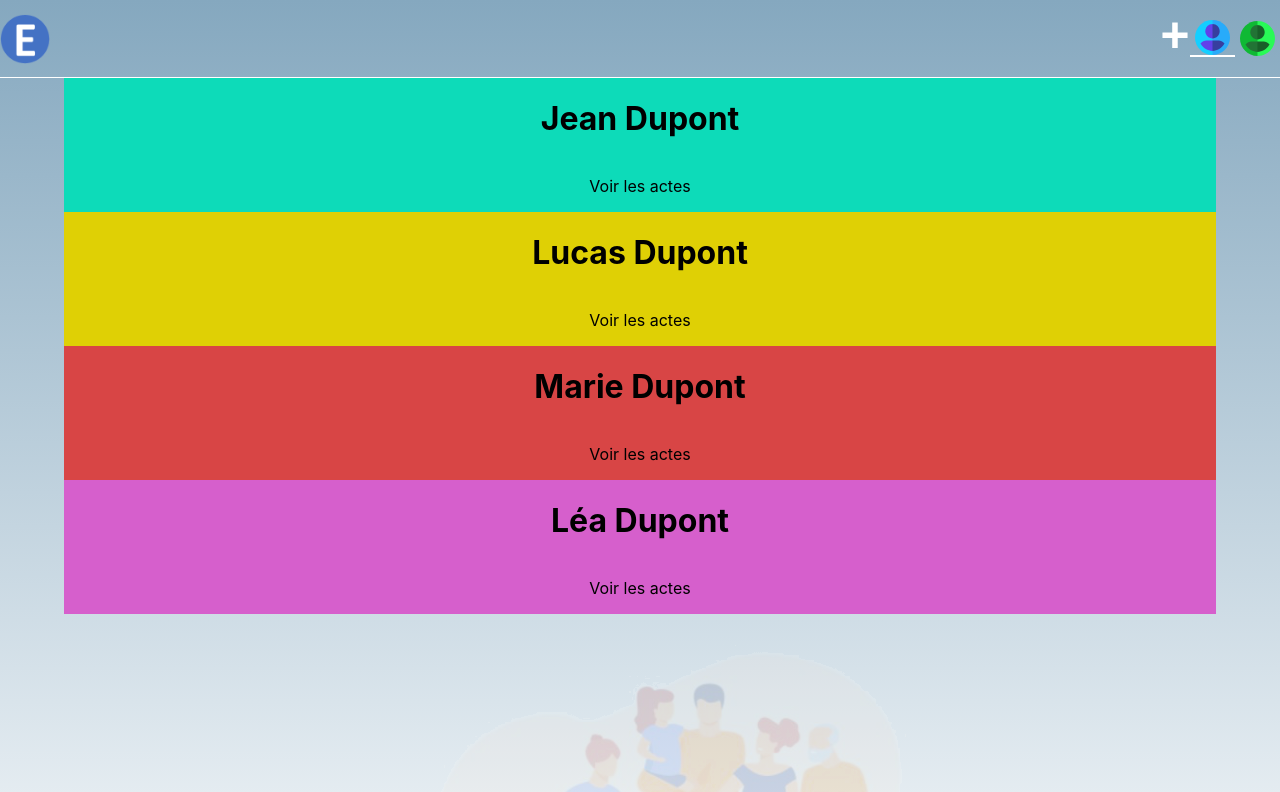
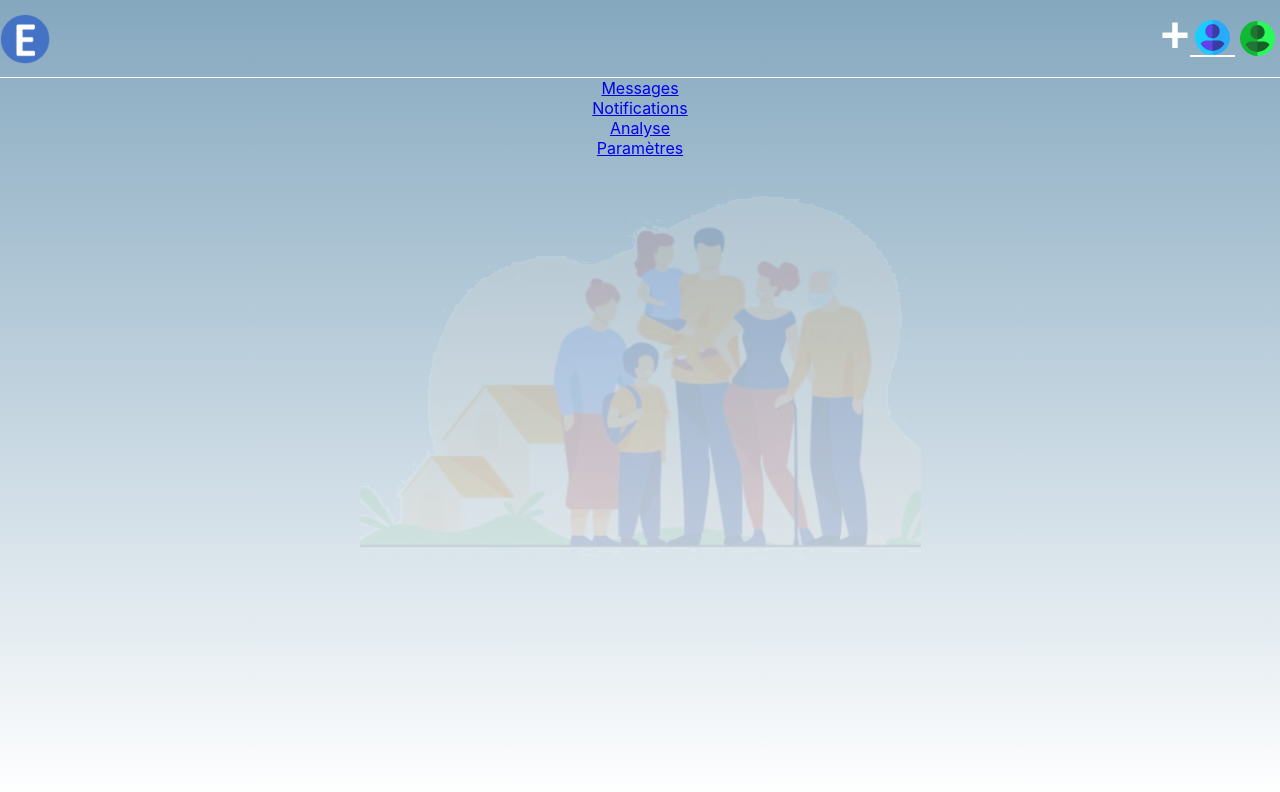
Before and after one commit to WildCodeSchool/remoteFR-R2dwild-P3-secuel-front, a React (Create React App) app: page / in a window 1280 px wide. Shown: the top 792 px of the page. Built offline with nearby package versions, Linux system fonts and the light colour scheme.

Commit message:
delete app.test and add routes

```diff
--- a/src/App.js
+++ b/src/App.js
@@ -1,26 +1,41 @@
-import React from 'react'
+import Analyse from './screen/Analyse'
+import CreateUser from './screen/CreateUser'
+import Footer from './components/Footer'
+import Header from './components/Header'
 import Home from './screen/Home'
+import Message from './screen/Message'
+import Notification from './screen/Notification'
+import Params from './screen/Params'
 
-import { Switch, Route } from 'react-router-dom'
+import { Switch, Route, Link } from 'react-router-dom'
 
 import './App.css'
-
-import Events from './components/Events'
-import Footer from './components/Footer'
-import Header from './components/Header'
-import CreateUser from './screen/CreateUser'
 
 const App = () => {
   return (
     <div className='App'>
       <Header />
-      <Home />
-      <Events />
-      <Footer />
       <Switch>
         <Route exact path='/' component={Home} />
         <Route path='/CreateUser' component={CreateUser} />
+        <Route path='/message' component={Message} />
+        <Route path='/notification' component={Notification} />
+        <Route path='/analyse' component={Analyse} />
+        <Route path='/params' component={Params} />
       </Switch>
+      <Link to='/message' className='bouton'>
+        Messages
+      </Link>
+      <Link to='/notification' className='bouton'>
+        Notifications
+      </Link>
+      <Link to='/analyse' className='bouton'>
+        Analyse
+      </Link>
+      <Link to='/params' className='bouton'>
+        Paramètres
+      </Link>
+      <Footer />
     </div>
   )
 }
```
Also changed, not shown: 1 other file (tests, documents, lock files or other folders).
